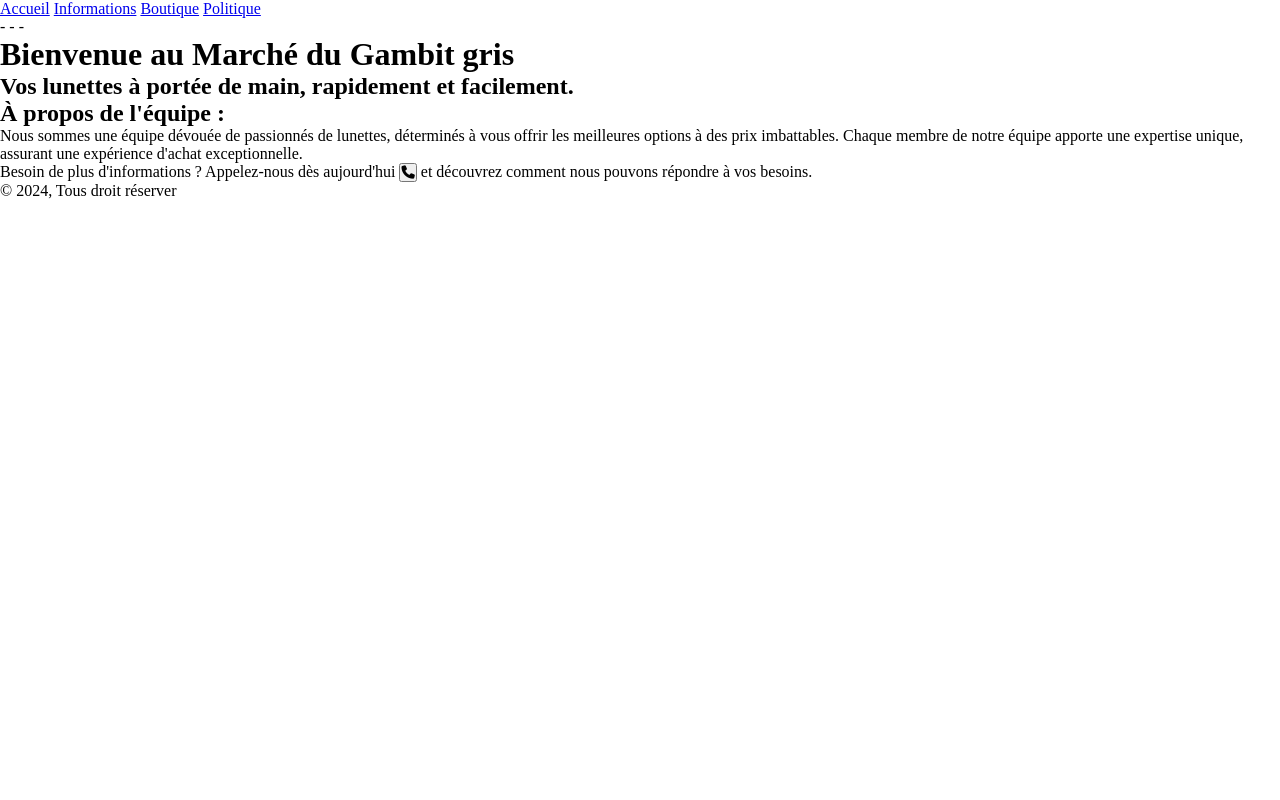
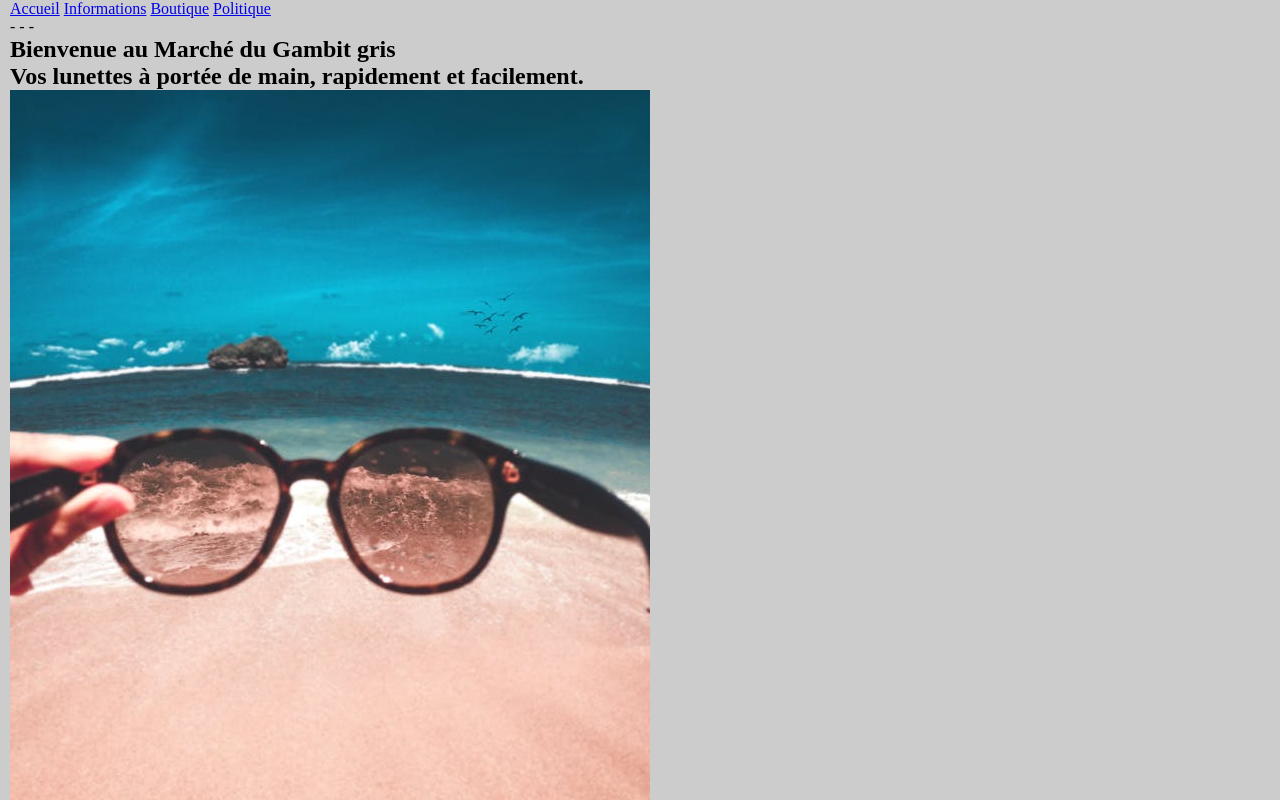
Before and after one commit to marie-josee67/Marcher_du_Gambit_Gris, a plain HTML site: page index.html in a window 1280 px wide. Shown: the top 800 px of the page. Drawn offline with Linux system fonts and the light colour scheme.

Commit message:
Rajout de class et d'img.

```diff
--- a/index.html
+++ b/index.html
@@ -35,12 +35,22 @@
     </header>
 
     <main>
-        <h1 class="big_title"> Bienvenue au Marché du Gambit gris</h1>
+        <section class="haut">
+            <h1 id="big_title"> Bienvenue au Marché du Gambit gris</h1>
 
-        <h2>Vos lunettes à portée de main, rapidement et facilement.</h2>
+            <h2>Vos lunettes à portée de main, rapidement et facilement.</h2>
+            <div class="image">
+                <img src="./img/pub_5_solaire.jpg" alt="photo d'une paire de lunette tenu à bout de bras par en homme face à l'océan.">
+            </div>
+        </section>
 
-        <section>
+        <section class="equipe">
             <h2>À propos de l'équipe :</h2>
+
+            <div class="image">
+                <img src="./img/equipe.jpg" alt="photo d'une équipe d'employer.">
+            </div>
+
             <p>Nous sommes une équipe dévouée de passionnés de lunettes, déterminés à vous offrir les meilleures options à des prix imbattables. Chaque membre de notre équipe apporte une expertise unique, assurant une expérience d'achat exceptionnelle.</p>
         </section>
 
--- a/style.css
+++ b/style.css
@@ -7,11 +7,17 @@
 /* ********************************** Charte graphique *********************************** */
 
 :root{
-    --background:#FFC94A;
-    --background_2:#FEFFD2;
+    --background:#f8cd69;
+    --background_2:#cccccc;
     --texte: rgb(248, 245, 236);
     --color_0:#FF4C4C;
     --color_1:#FFB22C;
     --color_2:#FFDE4D;
     --color_3: #F3FEB8;
 }
+
+/* ********************* standard ******************* */
+body{
+    background-color: var(--background_2);
+    margin-left: 10px;
+}
```
Also changed, not shown: img/equipe.jpg (added).
